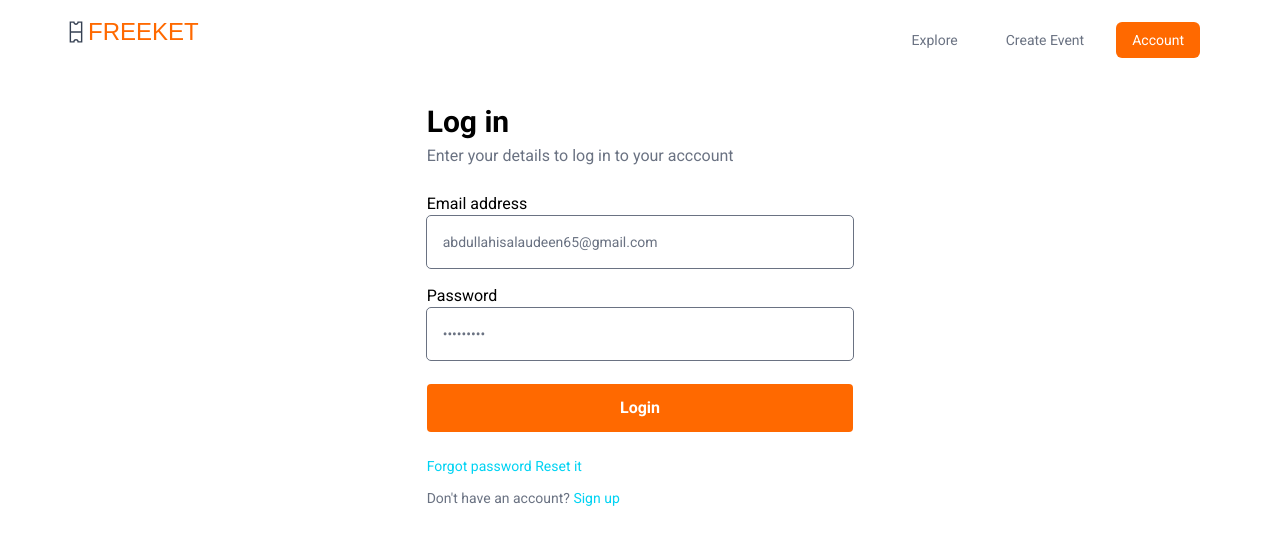
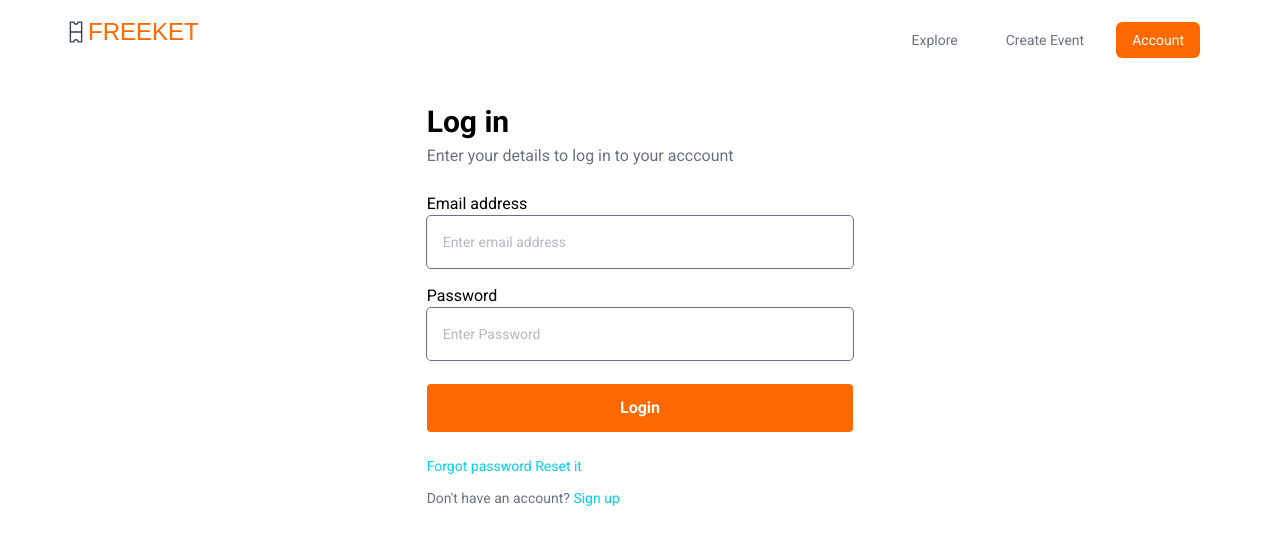
Before and after one commit to TheOnlyAbdull/Freeket, a React (Vite) app: page /Account in a window 1280 px wide. Both pictures are taken after a click on the element "Log in instead". Shown: the top 544 px of the page. Built offline with nearby package versions, Linux system fonts and the light colour scheme; a web font is replaced by a local one.

Commit message:
implement sold out ticket func

```diff
--- a/src/features/authentication/Login.jsx
+++ b/src/features/authentication/Login.jsx
@@ -3,8 +3,8 @@ import { loginUser } from "../../services/apiAuth";
 import { useLogin } from "./useLogin";
 
 function Login({ setCreateAccount }) {
-  const [email, setEmail] = useState("abdullahisalaudeen65@gmail.com");
-  const [password, setPassword] = useState("abdullahi");
+  const [email, setEmail] = useState("");
+  const [password, setPassword] = useState("");
 
     const {login, isLoading} = useLogin();
   function handleLogin(e) {
--- a/src/pages/Analytics.jsx
+++ b/src/pages/Analytics.jsx
@@ -16,7 +16,7 @@ function Analytics() {
   console.log(data);
 
   const registeredUsers = data?.length || 0;
-  const availableSlots = 100 - registeredUsers; //remove
+  const availableSlots = 300 - registeredUsers; //remove
   const checkedInAttendees =
     data?.filter((attendee) => attendee.status == "checked").length || 0;
 
```
